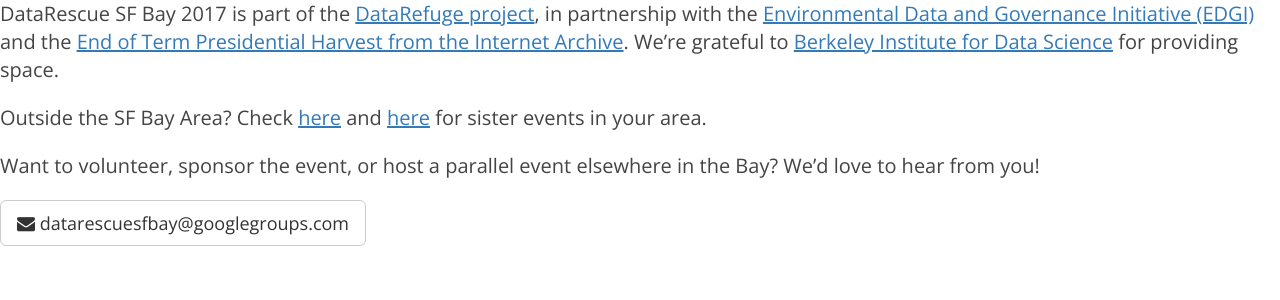
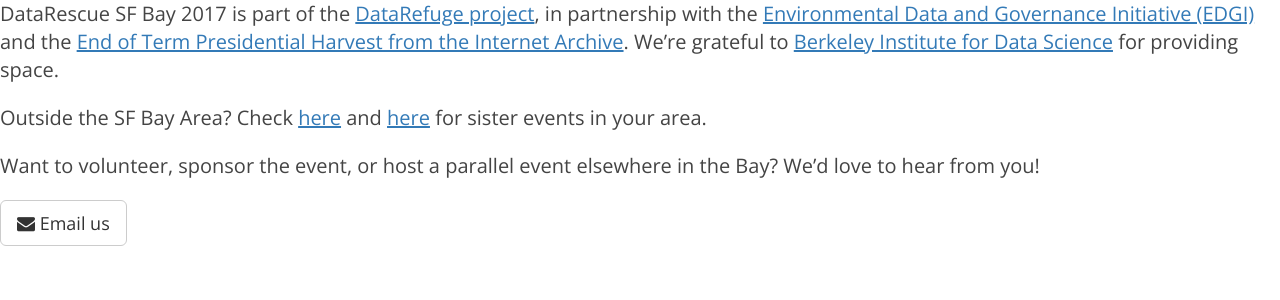
Before and after one commit to suchthis/DataRescueSFBay.github.io, a Jekyll site: the page built from 2016/_posts/2014-01-11-who.md, in a window 1280 px wide. Shown: the top 300 px of the page. Built offline with Jekyll 4.4.1, drawn with Linux system fonts in a browser that asks for light colours; nearby versions of some CDN libraries; our own code applies the rules of GitHub Pages for plain Markdown files.

Commit message:
Update 2014-01-11-who.md

```diff
--- a/2016/_posts/2014-01-11-who.md
+++ b/2016/_posts/2014-01-11-who.md
@@ -12,5 +12,5 @@
 Want to volunteer, sponsor the event, or host a parallel event elsewhere in the Bay? We'd love to hear from you!
 
 <a class="btn btn-default btn-lg" href="mailto:datarescuesfbay@googlegroups.com">
-  <i class="fa fa-envelope"></i> datarescuesfbay@googlegroups.com
+  <i class="fa fa-envelope"></i> Email us
 </a>
```
